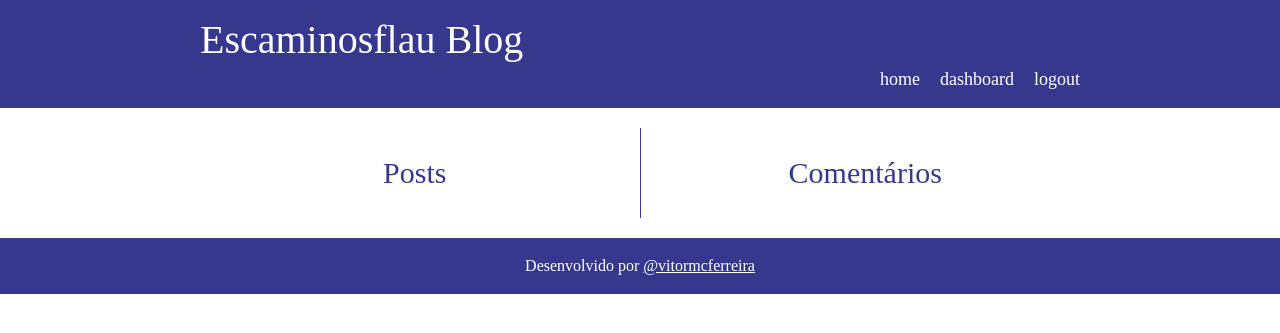
After one commit to vitormcferreira/blog-django, a Django app: page /dashboard/ in a window 1280 px wide. The commit adds this page. Shown: the top 333 px of the page. Run offline with Django 4.2, Linux system fonts and the light colour scheme; the visitor is signed in with stand-in values (Sample User, id 1); data that the repository does not hold is empty; some libraries are stand-ins or nearby versions.

Commit message:
adicionar dashboard

```diff
--- /dev/null
+++ b/blog/templates/blog/dashboard.html
@@ -0,0 +1,35 @@
+{% extends 'base.html' %}
+
+{% load static %}
+
+{% block title %}Dashboard{% endblock title %}
+
+{% block css %}
+  <link rel="stylesheet" href="{% static 'blog/assets/css/dashboard.css' %}">
+{% endblock css %}
+
+{% block content %}
+  <section class="dual-list">
+    <section>
+      <h1 class="content-title">Posts</h1>
+      {% for post in posts %}
+      <article class="list-item">
+        <a href="{% url 'blog:post_detail' post.pk %}">
+          <h1 class="list-item-title">{{ post.title }}</h1>
+          </a>
+        </article>
+        {% endfor %}
+      </section>
+      <div class="separator"></div>
+      <section>
+        <h1 class="content-title">Comentários</h1>
+        {% for comment in comments %}
+          <article class="list-item">
+            <a href="{% url 'blog:post_detail' comment.parent.pk %}#{{ comment.id }}">
+              <p>{{ comment.text }}</p>
+            </a>
+          </article>
+      {% endfor %}
+    </section>
+  </section>
+{% endblock content %}
--- a/blog/templates/blog/post_detail.html
+++ b/blog/templates/blog/post_detail.html
@@ -50,7 +50,7 @@
   </section>
 
   {% for comment in comments %}
-    <article class="comment">
+    <article class="comment" id="{{ comment.id }}">
       <header>
         <div class="links-align-left">
           {% if request.user == comment.author or request.user == object.author %}
--- a/blog/urls.py
+++ b/blog/urls.py
@@ -16,6 +16,8 @@ urlpatterns = [
     path('comment_delete/<post_id>/<pk>/',
          views.CommentDeleteView.as_view(), name='comment_delete'),
 
+    path('dashboard/', views.Dashboard.as_view(), name='dashboard'),
+
     # Requisições feitas com Ajax
     path('interaction/<pk>/', views.InteractionView.as_view(), name='interaction'),
 ]
--- a/blog/views.py
+++ b/blog/views.py
@@ -1,7 +1,7 @@
 from django.contrib.auth.mixins import LoginRequiredMixin
 from django.db.models import Case, Count, QuerySet, When
 from django.http import JsonResponse
-from django.shortcuts import get_object_or_404, redirect
+from django.shortcuts import get_object_or_404, redirect, render
 from django.urls import reverse_lazy
 from django.views import generic
 
@@ -241,3 +241,27 @@ class InteractionView(LoginRequiredMixin, generic.View):
     def _create_interaction(self, post, value):
         models.Interaction.objects.create(
             post=post, user=self.request.user, value=value)
+
+
+class Dashboard(generic.View):
+    template_name = 'blog/dashboard.html'
+
+    def get_context_data(self, **kwargs):
+        context = {}
+
+        context["posts"] = self._get_user_posts()
+        context["comments"] = self._get_user_comments()
+
+        return context
+
+    def _get_user_posts(self):
+        return models.Post.objects.filter(
+            parent__isnull=True, author=self.request.user)
+
+    def _get_user_comments(self):
+        return models.Post.objects.filter(
+            parent__isnull=False, author=self.request.user)
+
+    def get(self, *args, **kwargs):
+        context = self.get_context_data()
+        return render(self.request, self.template_name, context)
--- /dev/null
+++ b/static/blog/assets/css/dashboard.css
@@ -0,0 +1,10 @@
+.dual-list {
+  display: grid;
+  grid-template-columns: 1fr auto 1fr;
+}
+
+.separator {
+  background-color: var(--dark-bg-color);
+  width: 1px;
+  margin: 10px;
+}
--- a/templates/base.html
+++ b/templates/base.html
@@ -21,6 +21,7 @@
         <ul>
           <li><a href="{% url 'blog:home' %}">home</a></li>
           {% if request.user.is_authenticated %}
+            <li><a href="{% url 'blog:dashboard' %}">dashboard</a></li>
             <li><a href="{% url 'accounts:logout' %}">logout</a></li>
           {% else %}
             <li><a href="{% url 'accounts:login' %}">login</a></li>
```
